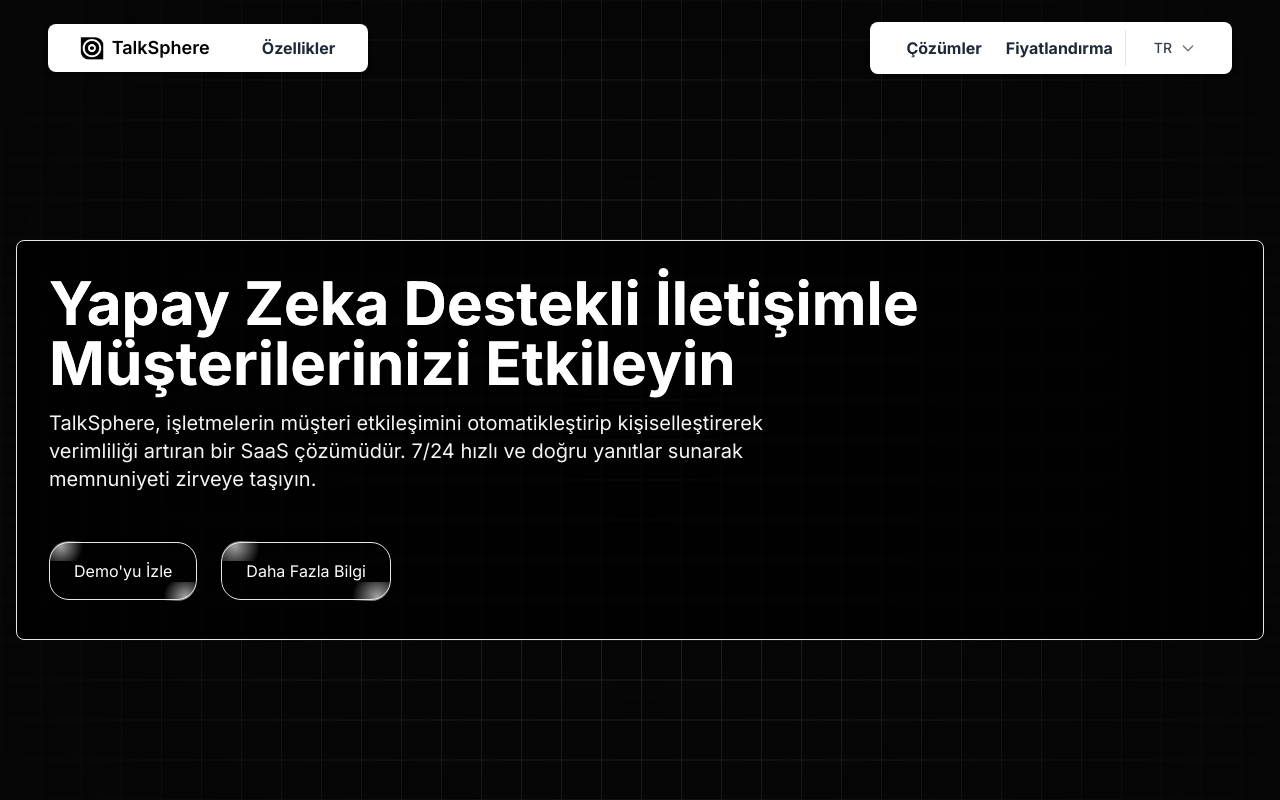
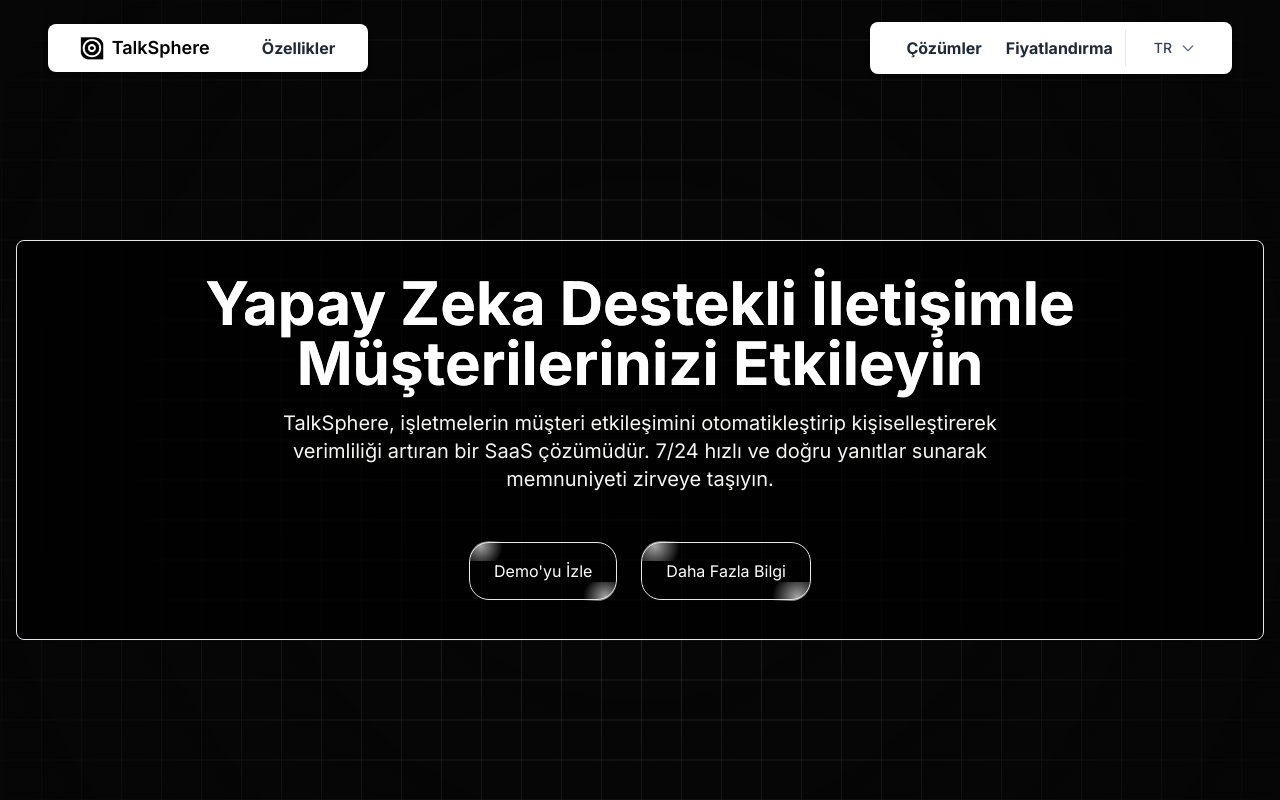
Before and after one commit to tanrivertarik/talksphere-frontend, a React (Vite) app: page / in a window 1280 px wide. Shown: the top 800 px of the page. Built offline with nearby package versions, Linux system fonts and the light colour scheme.

Commit message:
hero section changes

```diff
--- a/src/components/sections/Hero.tsx
+++ b/src/components/sections/Hero.tsx
@@ -26,7 +26,7 @@ const Hero = () => {
           <div className="flex flex-col lg:flex-row items-center">
             {/* Left content */}
             <motion.div
-              className="flex-1 p-8 relative z-10 flex flex-col justify-center text-center lg:text-left"
+              className="flex-1 p-8 relative z-10 flex flex-col justify-center text-center"
               initial={{ opacity: 0, y: 60 }}
               whileInView={{ opacity: 1, y: 0 }}
               viewport={{ once: true, margin: "-100px" }}
@@ -42,13 +42,13 @@ const Hero = () => {
                 <h1 className="text-4xl sm:text-5xl md:text-6xl font-bold text-white mb-4 leading-tight bg-clip-text text-transparent bg-gradient-to-b from-neutral-50 to-neutral-400">
                   {t('home.title')}
                 </h1>
-                <p className="text-lg sm:text-xl text-stone-100 max-w-3xl mx-auto lg:mx-0 leading-relaxed">
+                <p className="text-lg sm:text-xl text-stone-100 max-w-3xl mx-auto leading-relaxed">
                   {t('home.description')}
                 </p>
               </motion.div>
 
               <motion.div
-                className="flex flex-col sm:flex-row justify-center lg:justify-start gap-4 sm:gap-6 mt-12"
+                className="flex flex-col sm:flex-row justify-center gap-4 sm:gap-6 mt-12"
                 initial={{ opacity: 0, y: 40 }}
                 whileInView={{ opacity: 1, y: 0 }}
                 viewport={{ once: true, margin: "-100px" }}
```
